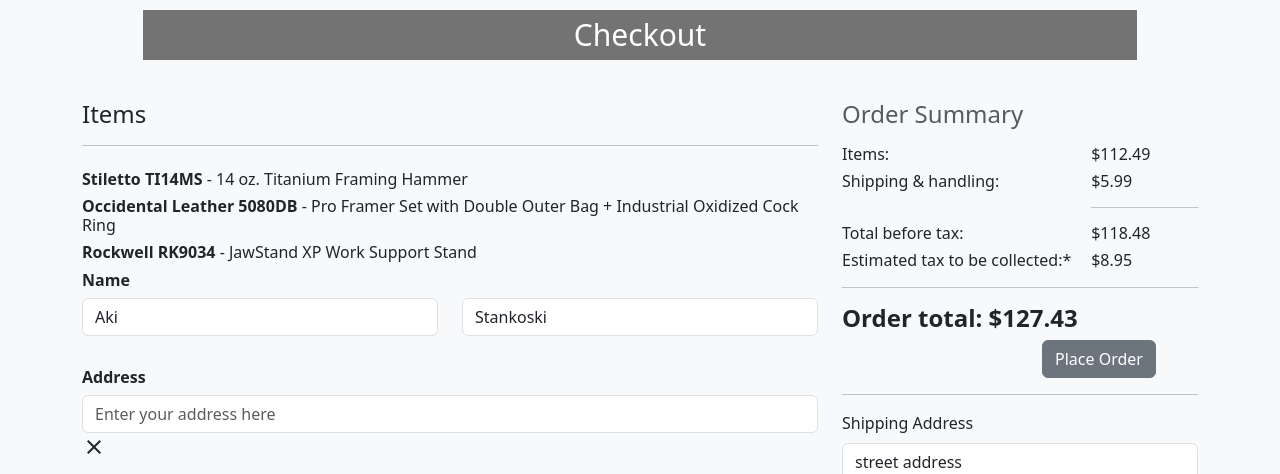
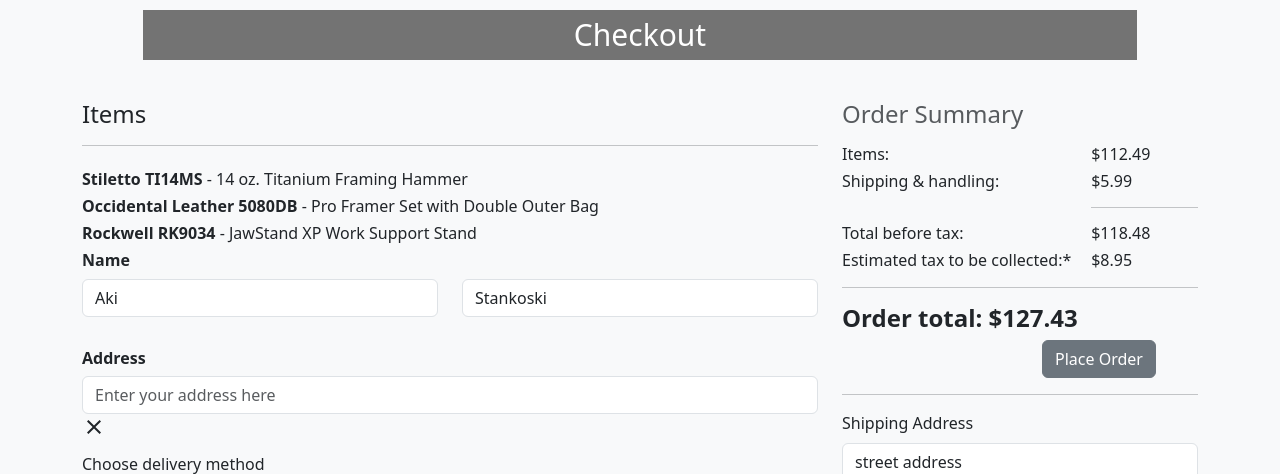
Before and after one commit to kfface/First_API, a Flask app: page / in a window 1280 px wide. Shown: the part 146-620 px from the top of the page. Run offline with Flask 2, Linux system fonts and the light colour scheme; some libraries are stand-ins or nearby versions.

Commit message:
removed innapropriate language added by Aki Stankoski

```diff
--- a/templates/checkout.html
+++ b/templates/checkout.html
@@ -113,7 +113,7 @@
       <h4 class="mb-3">Items</h4>
       <hr class="mb-4">
               <h6><b>Stiletto TI14MS</b> - 14 oz. Titanium Framing Hammer</h6>
-             <h6><b>Occidental Leather 5080DB</b> - Pro Framer Set with Double Outer Bag + Industrial Oxidized Cock Ring</h6>
+             <h6><b>Occidental Leather 5080DB</b> - Pro Framer Set with Double Outer Bag</h6>
               <h6><b>Rockwell RK9034</b> - JawStand XP Work Support Stand</h6>
 
 
```
